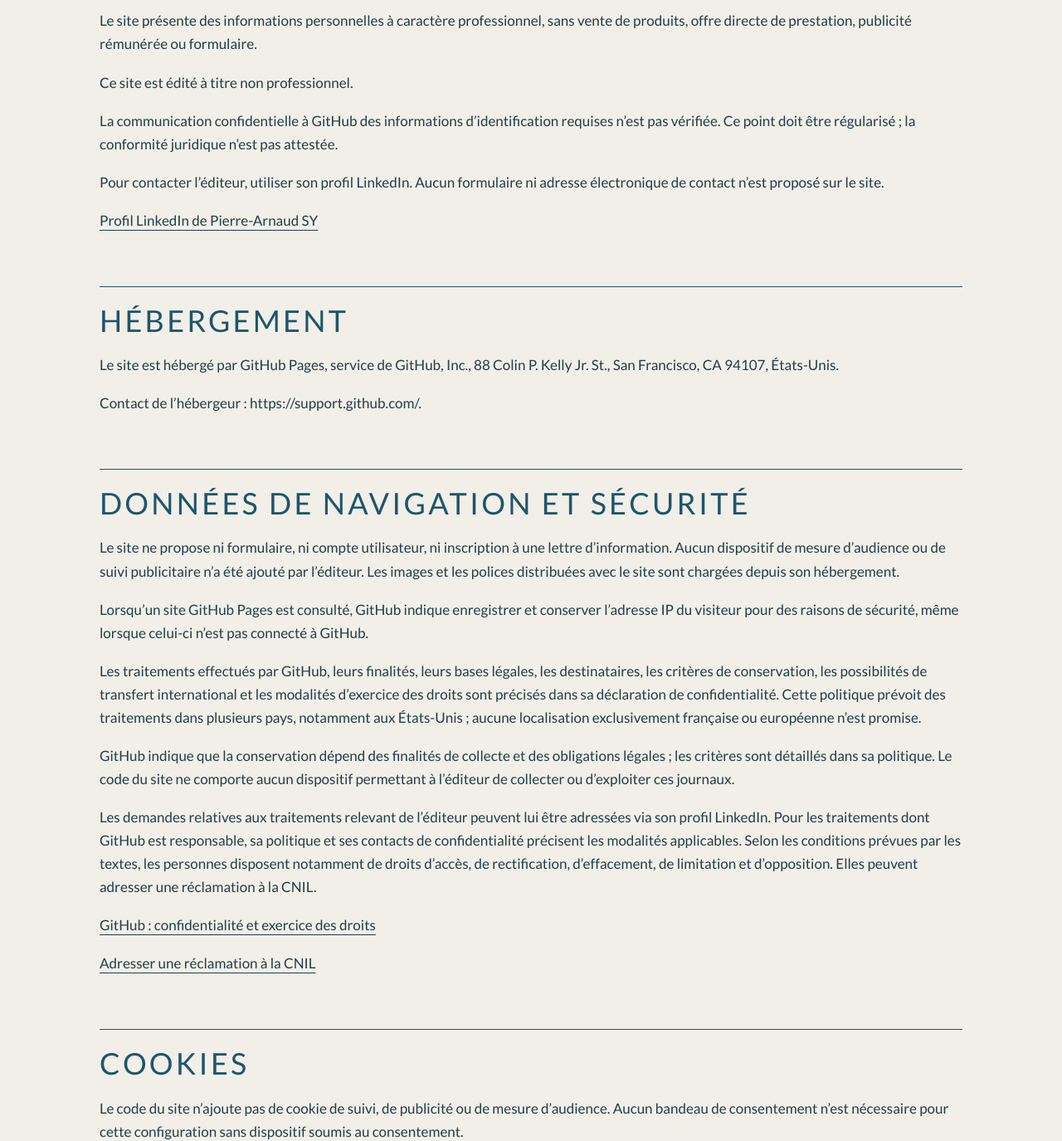
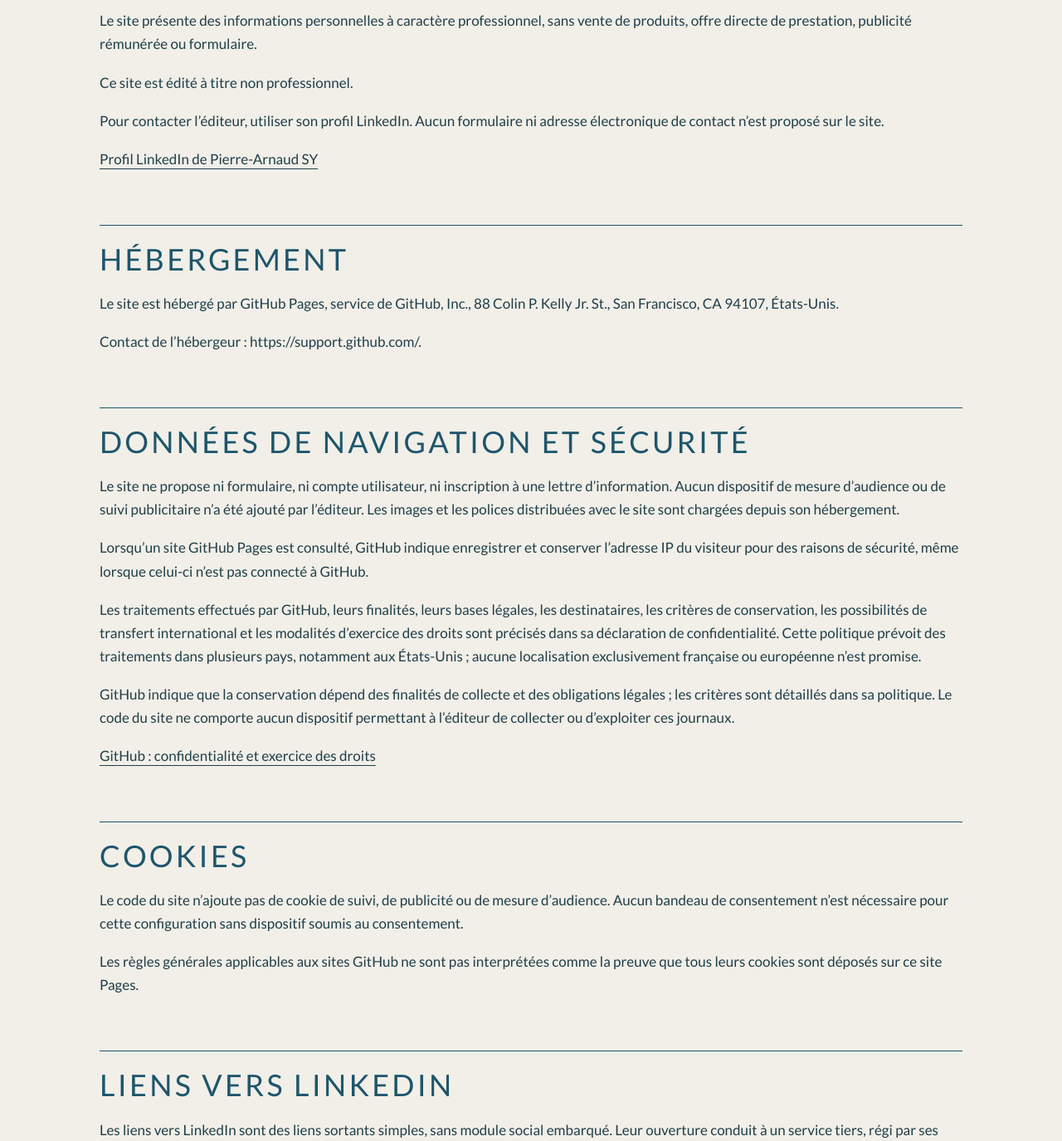
Before and after one commit to piarsy/site-personnel, a plain HTML site: page mentions-legales.html in a window 1280 px wide. Shown: the part 700-2075 px from the top of the page at 83% size. Drawn offline with Linux system fonts and the light colour scheme.

Commit message:
Retirer les passages juridiques demandés en français et anglais

```diff
--- a/mentions-legales.html
+++ b/mentions-legales.html
@@ -61,16 +61,13 @@
 <p>Directeur de la publication : Pierre-Arnaud SY.</p>
 <p>Le site présente des informations personnelles à caractère professionnel, sans vente de produits, offre directe de prestation, publicité rémunérée ou formulaire.</p>
 <p>Ce site est édité à titre non professionnel.</p>
-<p>La communication confidentielle à GitHub des informations d’identification requises n’est pas vérifiée. Ce point doit être régularisé ; la conformité juridique n’est pas attestée.</p>
 <p>Pour contacter l’éditeur, utiliser son profil LinkedIn. Aucun formulaire ni adresse électronique de contact n’est proposé sur le site.</p><p><a href="https://www.linkedin.com/in/pierrearnaudsy">Profil LinkedIn de Pierre-Arnaud SY</a></p></section>
 <section class="career-qualifications"><h2 class="career-section-title">Hébergement</h2><p>Le site est hébergé par GitHub Pages, service de GitHub, Inc., 88 Colin P. Kelly Jr. St., San Francisco, CA 94107, États-Unis.</p>
 <p>Contact de l’hébergeur : https://support.github.com/.</p></section>
 <section class="career-qualifications"><h2 class="career-section-title">Données de navigation et sécurité</h2><p>Le site ne propose ni formulaire, ni compte utilisateur, ni inscription à une lettre d’information. Aucun dispositif de mesure d’audience ou de suivi publicitaire n’a été ajouté par l’éditeur. Les images et les polices distribuées avec le site sont chargées depuis son hébergement.</p>
 <p>Lorsqu’un site GitHub Pages est consulté, GitHub indique enregistrer et conserver l’adresse IP du visiteur pour des raisons de sécurité, même lorsque celui-ci n’est pas connecté à GitHub.</p>
 <p>Les traitements effectués par GitHub, leurs finalités, leurs bases légales, les destinataires, les critères de conservation, les possibilités de transfert international et les modalités d’exercice des droits sont précisés dans sa déclaration de confidentialité. Cette politique prévoit des traitements dans plusieurs pays, notamment aux États-Unis ; aucune localisation exclusivement française ou européenne n’est promise.</p>
-<p>GitHub indique que la conservation dépend des finalités de collecte et des obligations légales ; les critères sont détaillés dans sa politique. Le code du site ne comporte aucun dispositif permettant à l’éditeur de collecter ou d’exploiter ces journaux.</p>
-<p>Les demandes relatives aux traitements relevant de l’éditeur peuvent lui être adressées via son profil LinkedIn. Pour les traitements dont GitHub est responsable, sa politique et ses contacts de confidentialité précisent les modalités applicables. Selon les conditions prévues par les textes, les personnes disposent notamment de droits d’accès, de rectification, d’effacement, de limitation et d’opposition. Elles peuvent adresser une réclamation à la CNIL.</p><p><a href="https://docs.github.com/en/site-policy/privacy-policies/github-general-privacy-statement">GitHub : confidentialité et exercice des droits</a></p>
-<p><a href="https://www.cnil.fr/fr/adresser-une-plainte">Adresser une réclamation à la CNIL</a></p></section>
+<p>GitHub indique que la conservation dépend des finalités de collecte et des obligations légales ; les critères sont détaillés dans sa politique. Le code du site ne comporte aucun dispositif permettant à l’éditeur de collecter ou d’exploiter ces journaux.</p><p><a href="https://docs.github.com/en/site-policy/privacy-policies/github-general-privacy-statement">GitHub : confidentialité et exercice des droits</a></p></section>
 <section class="career-qualifications"><h2 class="career-section-title">Cookies</h2><p>Le code du site n’ajoute pas de cookie de suivi, de publicité ou de mesure d’audience. Aucun bandeau de consentement n’est nécessaire pour cette configuration sans dispositif soumis au consentement.</p>
 <p>Les règles générales applicables aux sites GitHub ne sont pas interprétées comme la preuve que tous leurs cookies sont déposés sur ce site Pages.</p></section>
 <section class="career-qualifications"><h2 class="career-section-title">Liens vers LinkedIn</h2><p>Les liens vers LinkedIn sont des liens sortants simples, sans module social embarqué. Leur ouverture conduit à un service tiers, régi par ses propres règles de confidentialité et susceptible de demander une connexion.</p></section>
```
Also changed, not shown: en/legal.html (+1 -4 lines).
